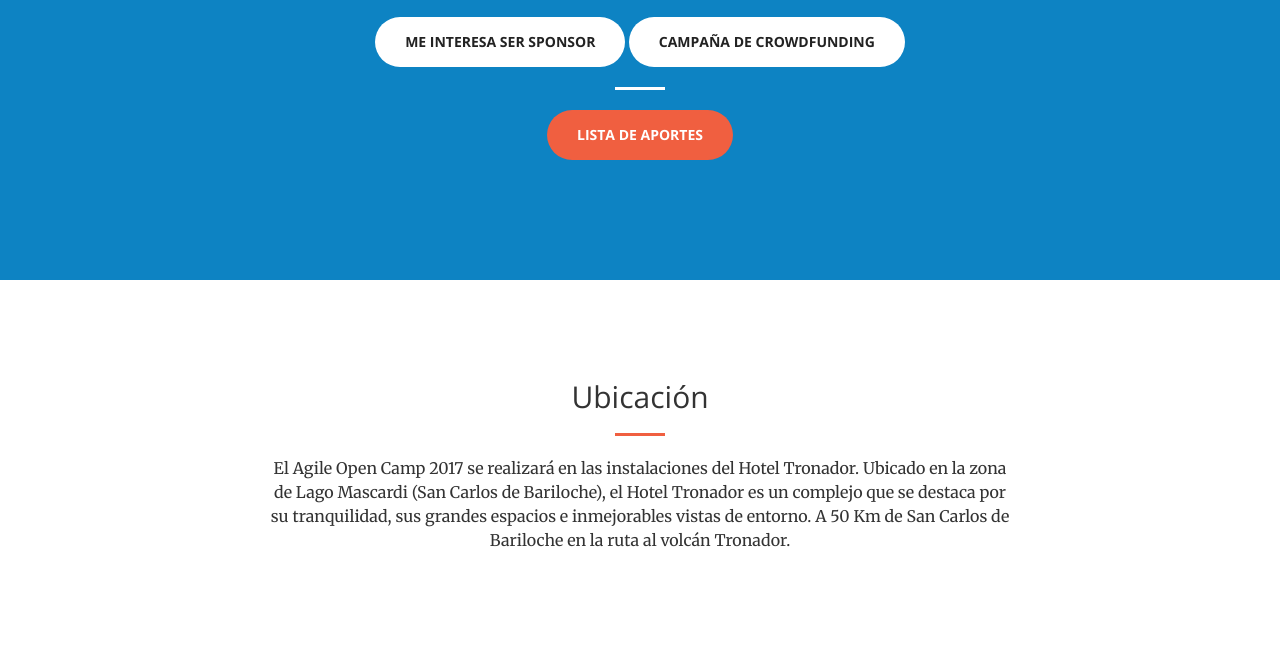
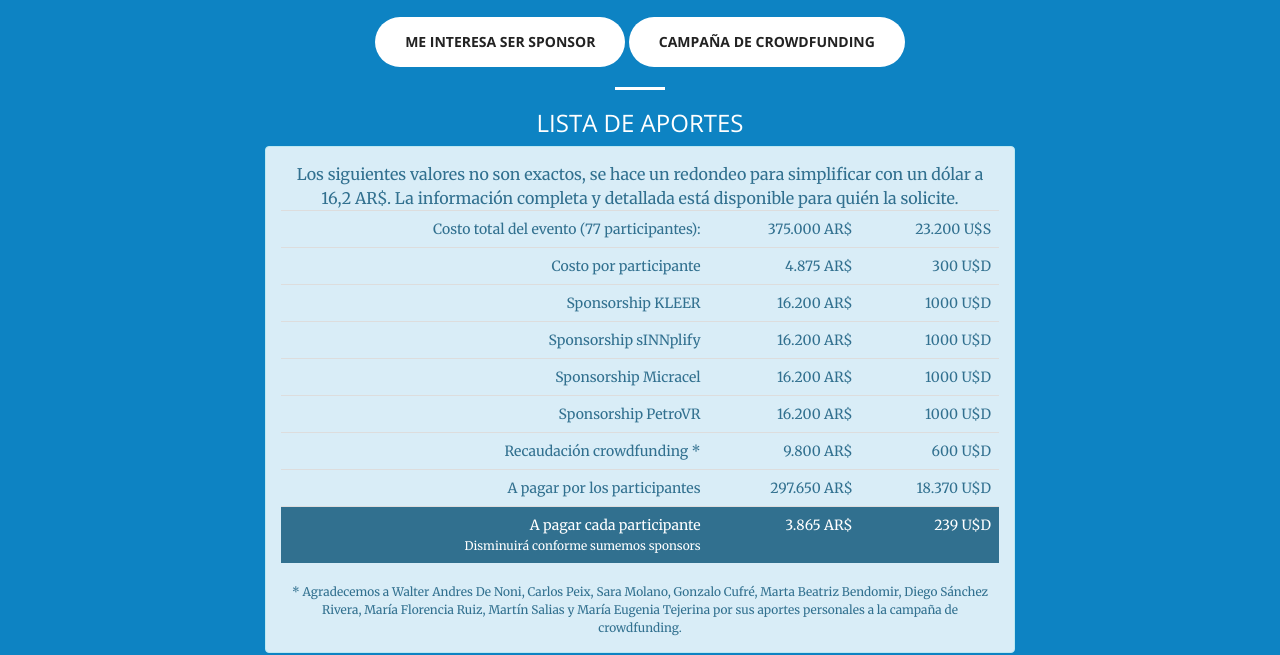
Before and after one commit to mstrione/AOC2017-BRC-website, a plain HTML site: page httpdocs/index.html in a window 1280 px wide. Shown: the part 5073-5728 px from the top of the page. Drawn offline with nearby package versions, Linux system fonts and the light colour scheme; a script that the page names is missing.

Commit message:
Dejo siempre visible la lista de colaboradores

```diff
--- a/httpdocs/index.html
+++ b/httpdocs/index.html
@@ -546,10 +546,9 @@
                     <a href="mailto:argentina@agileopen.camp" class="btn btn-default btn-xl sr-button">ME INTERESA SER SPONSOR</a>
                     <a href="http://www.idea.me/proyectos/47942/agile-open-camp-bariloche-2017" target="_blank" class="btn btn-default btn-xl sr-button">CAMPAÑA DE CROWDFUNDING</a>
                     <hr class="light">
-                    <p class="text-center"><a class="btn btn-xl btn-primary" role="button" data-toggle="collapse" href="#collapseAportes" aria-expanded="false" aria-controls="collapseAportes">LISTA DE APORTES</a>
-                    </p>
 
-                    <div class="collapse" id="collapseAportes">
+                    <h3>LISTA DE APORTES</h3>
+                    <div>
                         <div class="alert alert-info">
                             <p class="text-center">Los siguientes valores no son exactos, se hace un redondeo para simplificar con un dólar a 16,2 AR$. La información completa y detallada está disponible para quién la solicite.</p>
                             <table class="table table-hover rightAlign">
@@ -602,7 +601,8 @@
                                 </tbody>
                             </table>
 
-                            <p class="small">* Agradecemos a Walter Andres De Noni, Carlos Peix, Sara Molano, Gonzalo Cufré, Marta Beatriz Bendomir, Diego Sánchez Rivera, María Florencia Ruiz, Martín Salias y María Eugenia Tejerina por sus aportes personales a la campaña de crowdfunding.</p>
+                            <p class="small">* Agradecemos a Walter Andres De Noni, Carlos Peix, Sara Molano, Gonzalo Cufré, Marta Beatriz Bendomir, Diego Sánchez Rivera, María Florencia Ruiz, Martín Salias y María Eugenia Tejerina por sus aportes personales a la campaña
+                                de crowdfunding.</p>
 
                         </div>
                     </div>
```
Lines whose indentation alone changed are shown as unchanged.
